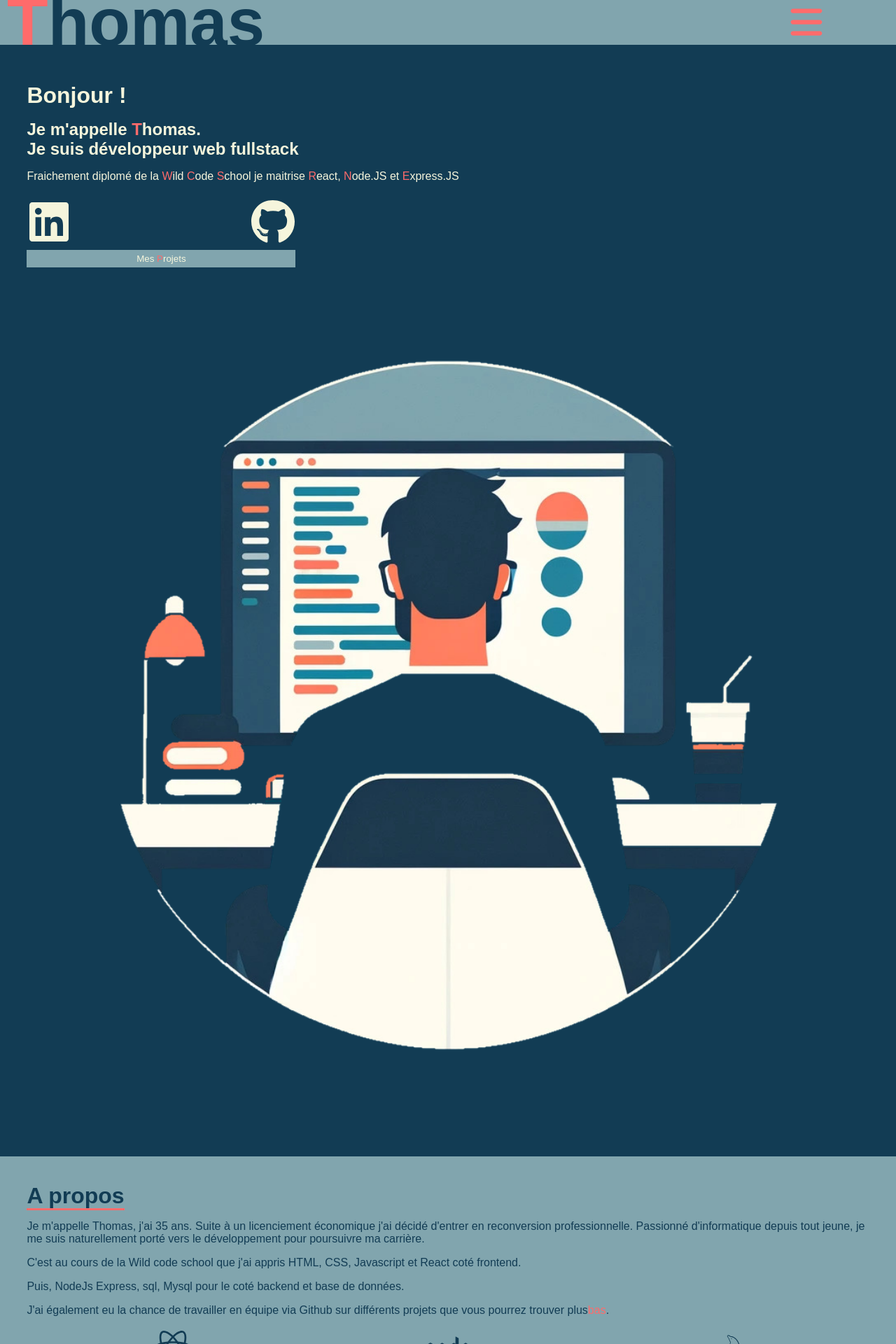
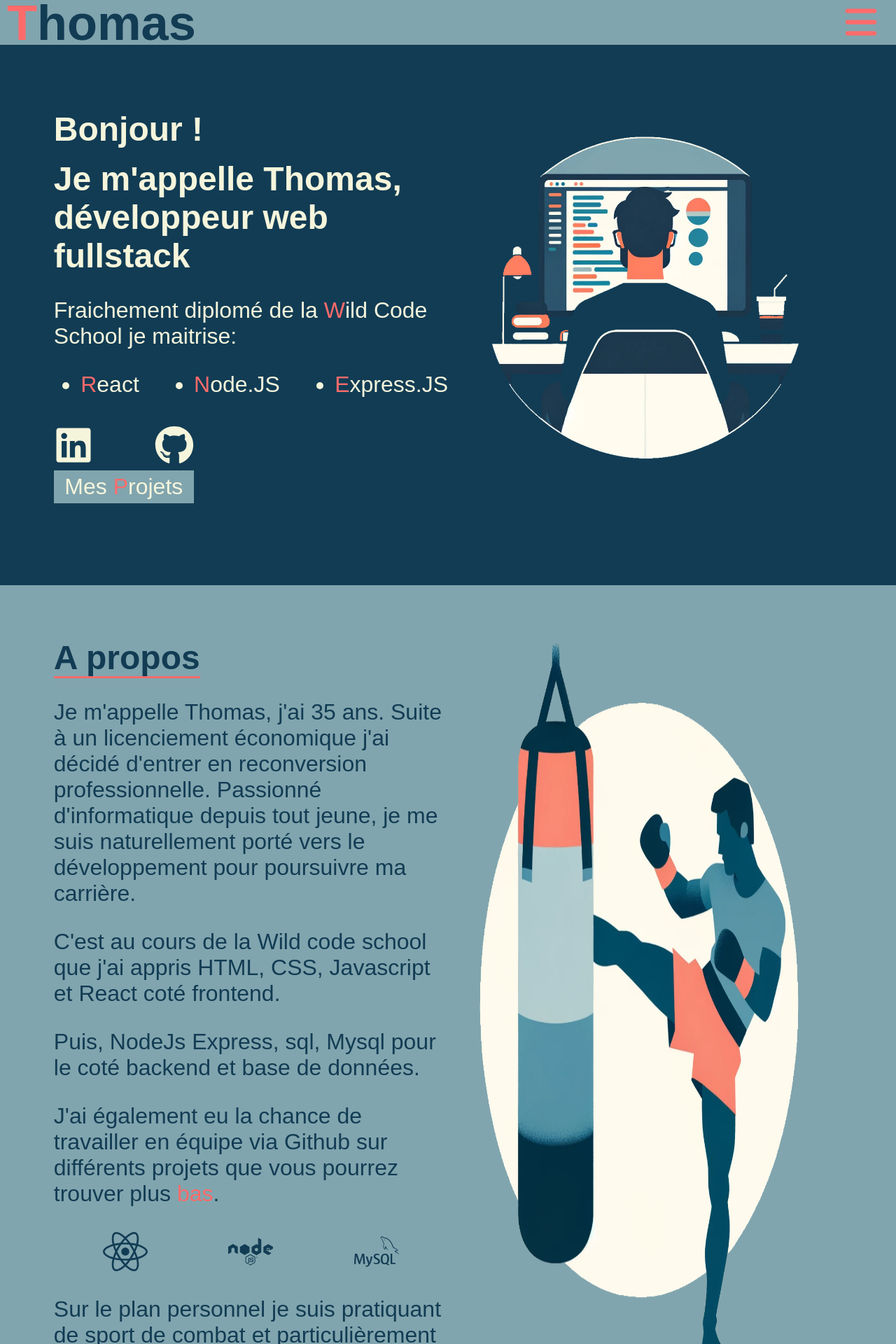
Before and after one commit to Thomas-Nigon/myPortFolio-JS, a React (Vite) app: page / in a window 1280 px wide. Shown: the top 1920 px of the page at 70% size. Built offline with nearby package versions, Linux system fonts and the light colour scheme.

Commit message:
add desktop version to section welcome and about

```diff
--- a/src/Components/About/About.jsx
+++ b/src/Components/About/About.jsx
@@ -7,12 +7,13 @@ import bagWork from "../../assets/images/bagwork2.png";
 function About() {
   return (
     <main className="about">
+      <section>
         <h1 className="about--title">A propos </h1>
         <p className="about__paragraph--me">
           Je m&apos;appelle Thomas, j&apos;ai 35 ans. Suite à un licenciement
           économique j&apos;ai décidé d&apos;entrer en reconversion
-        professionnelle. Passionné d&apos;informatique depuis tout jeune, je me
-        suis naturellement porté vers le développement pour poursuivre ma
+          professionnelle. Passionné d&apos;informatique depuis tout jeune, je
+          me suis naturellement porté vers le développement pour poursuivre ma
           carrière.
         </p>
         <p>
@@ -24,9 +25,9 @@ function About() {
           données.
         </p>
         <p>
-        J&apos;ai également eu la chance de travailler en équipe via Github sur
-        différents projets que vous pourrez trouver plus
-        <span className="accent">bas</span>.
+          J&apos;ai également eu la chance de travailler en équipe via Github
+          sur différents projets que vous pourrez trouver plus
+          <span className="accent"> bas</span>.
         </p>
         <section className="about__skills">
           <FaReact className="icons--dark" />
@@ -34,9 +35,10 @@ function About() {
           <SiMysql className="icons--dark" />
         </section>
         <p className="about__p">
-        Sur le plan personnel je suis fan de sport de combat et particulièrement
-        de Muay Thai.
+          Sur le plan personnel je suis pratiquant de sport de combat et
+          particulièrement de Muay Thai.
         </p>
+      </section>
       <img className="about--pics" src={bagWork} alt="" />
     </main>
   );
--- a/src/Components/About/About.scss
+++ b/src/Components/About/About.scss
@@ -1,6 +1,7 @@
 @import "../../variables.scss";
 
 .about {
+  font-size: clamp(1rem, 4.8vw, 2rem);
   background-color: $main;
   color: $darkerMain;
   padding: 3vw;
@@ -31,3 +32,13 @@
 .about--pics {
   width: 100%;
 }
+
+@media screen and (min-width: 600px) {
+  .about {
+    padding: 6vw;
+    display: flex;
+  }
+  .about--pics {
+    width: 50%;
+  }
+}
--- a/src/Components/Header/header.scss
+++ b/src/Components/Header/header.scss
@@ -7,7 +7,7 @@
   display: flex;
   justify-content: space-between;
   align-items: center;
-  font-size: clamp(1rem, -0.2727rem + 5.8182vw, 3rem);
+  font-size: clamp(1.5rem, -0.2727rem + 5vw, 2.2rem);
 }
 .header--accent {
   color: $accent;
@@ -22,11 +22,11 @@
 
 .header__menuButton--close {
   height: 100%;
-  width: 20vw;
+  width: 100px;
   color: $accent;
 }
 .header__menuButton--open {
   height: 80%;
-  width: 20vw;
+  width: 100px;
   color: $accent;
 }
--- a/src/Components/Menu/menu.scss
+++ b/src/Components/Menu/menu.scss
@@ -1,5 +1,6 @@
 @import "../../variables.scss";
 .menu {
+  font-size: clamp(1rem, 4.8vw, 2rem);
   background-color: beige;
   position: absolute;
   left: 100%;
--- a/src/Components/Welcome/Welcome.jsx
+++ b/src/Components/Welcome/Welcome.jsx
@@ -9,20 +9,28 @@ function Welcome() {
   return (
     <>
       <main className="welcome">
+        <section>
           <h1 className="welcome__title">Bonjour !</h1>
           <h2 className="welcome__title">
-          Je m&apos;appelle <span className="welcome--accent">T</span>homas.
-          <br /> Je suis développeur web fullstack
+            Je m&apos;appelle Thomas,
+            <br />
+            développeur web fullstack
           </h2>
           <p className="welcome--text">
             Fraichement diplomé de la <span className="welcome--accent">W</span>
-          ild <span className="welcome--accent">C</span>ode{" "}
-          <span className="welcome--accent">S</span>chool <nbsp></nbsp> je
-          maitrise <nbsp></nbsp>
-          <span className="welcome--accent">R</span>eact, <nbsp></nbsp>
-          <span className="welcome--accent">N</span>ode.JS et <nbsp></nbsp>
+            ild Code School <nbsp></nbsp> je maitrise: <nbsp></nbsp>
+          </p>
+          <ul className="welcome--skillList">
+            <li>
+              <span className="welcome--accent">R</span>eact<nbsp></nbsp>
+            </li>
+            <li>
+              <span className="welcome--accent">N</span>ode.JS<nbsp></nbsp>
+            </li>
+            <li>
               <span className="welcome--accent">E</span>xpress.JS
-        </p>
+            </li>
+          </ul>
           <section className="welcome__socialContainer">
             <article className="welcome__socialContainer__iconsContainer">
               <FaLinkedin className="welcome--socialIcons" />
@@ -31,6 +39,7 @@ function Welcome() {
             <button className="welcome--button">
               Mes <span className="welcome--accent">P</span>rojets{" "}
             </button>
+          </section>
         </section>
         <img
           className="welcome--pics"
--- a/src/Components/Welcome/welcome.scss
+++ b/src/Components/Welcome/welcome.scss
@@ -1,6 +1,7 @@
 @import "../../variables.scss";
 
 .welcome {
+  font-size: clamp(1rem, 4.8vw, 2rem);
   background-color: $darkerMain;
   padding: 3vw;
 }
@@ -13,6 +14,14 @@
   color: $accent;
 }
 .welcome--text {
+  font-size: clamp(1rem, 4.3vw, 2rem);
+  color: beige;
+}
+.welcome--skillList {
+  font-size: clamp(1rem, 4.3vw, 2rem);
+  padding: 0 0 0 3vw;
+  display: flex;
+  justify-content: space-between;
   color: beige;
 }
 
@@ -22,14 +31,14 @@
 
 .welcome__socialContainer {
   margin: 3vh 0;
-  width: 30vw;
+  width: 120px;
   display: flex;
   flex-direction: column;
 }
 
 .welcome--socialIcons {
   color: beige;
-  width: clamp(2.5rem, -0.3rem + 5.8vw, 4rem);
+  width: clamp(2.5rem, -0.3rem + 5.8vw, 3.5rem);
   height: 100%;
 }
 
@@ -44,4 +53,27 @@
   margin-top: 1vh;
   background-color: $main;
   color: beige;
+  font-size: clamp(1rem, 4.8vw, 2rem);
 }
+
+@media screen and (min-width: 600px) {
+  .welcome {
+    font-size: 2rem;
+    background-color: $darkerMain;
+    padding: 6vw;
+    display: flex;
+    justify-content: space-between;
+  }
+  .welcome--pics {
+    width: 50%;
+    object-fit: contain;
+    margin-top: -6vh;
+  }
+  .welcome__socialContainer {
+    width: 200px;
+    margin: 5vh 0;
+  }
+  /*   .welcome--button {
+    font-size: 1.5rem;
+  } */
+}
```
Lines whose indentation alone changed are shown as unchanged.
